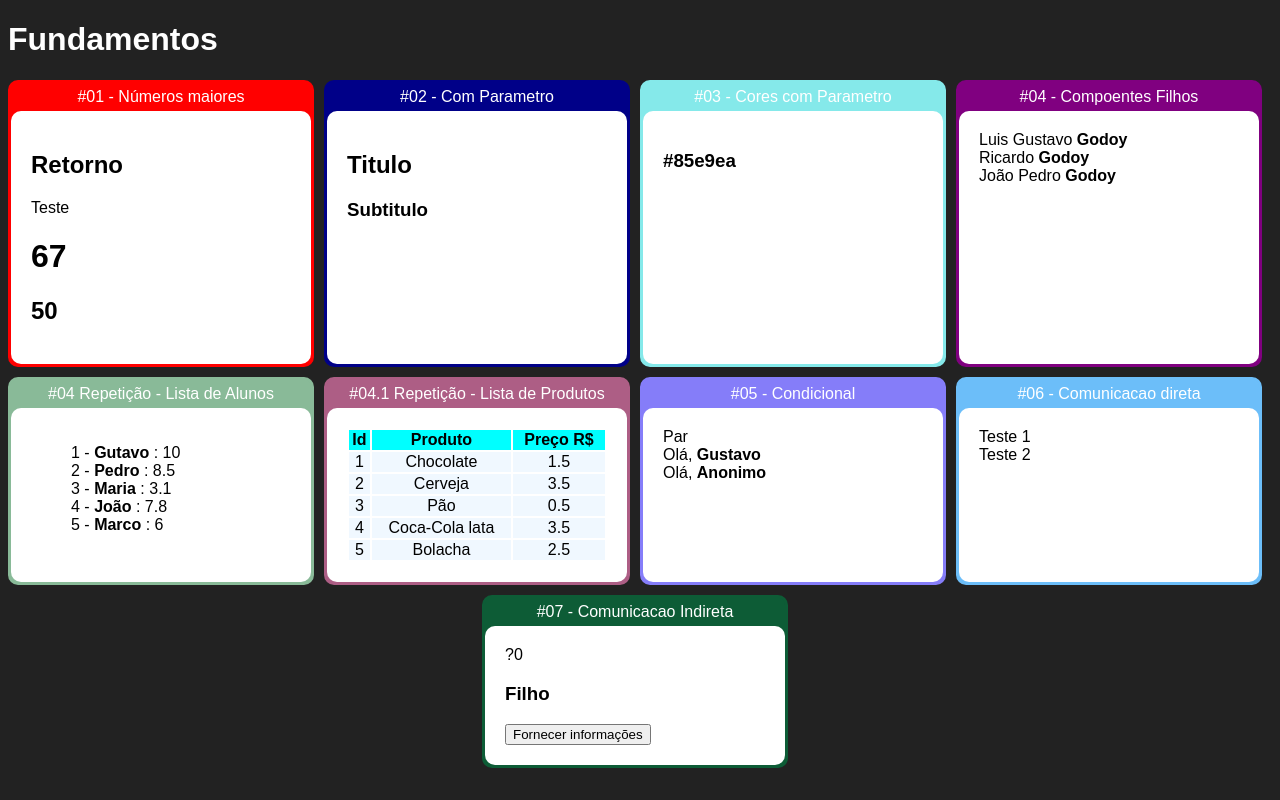
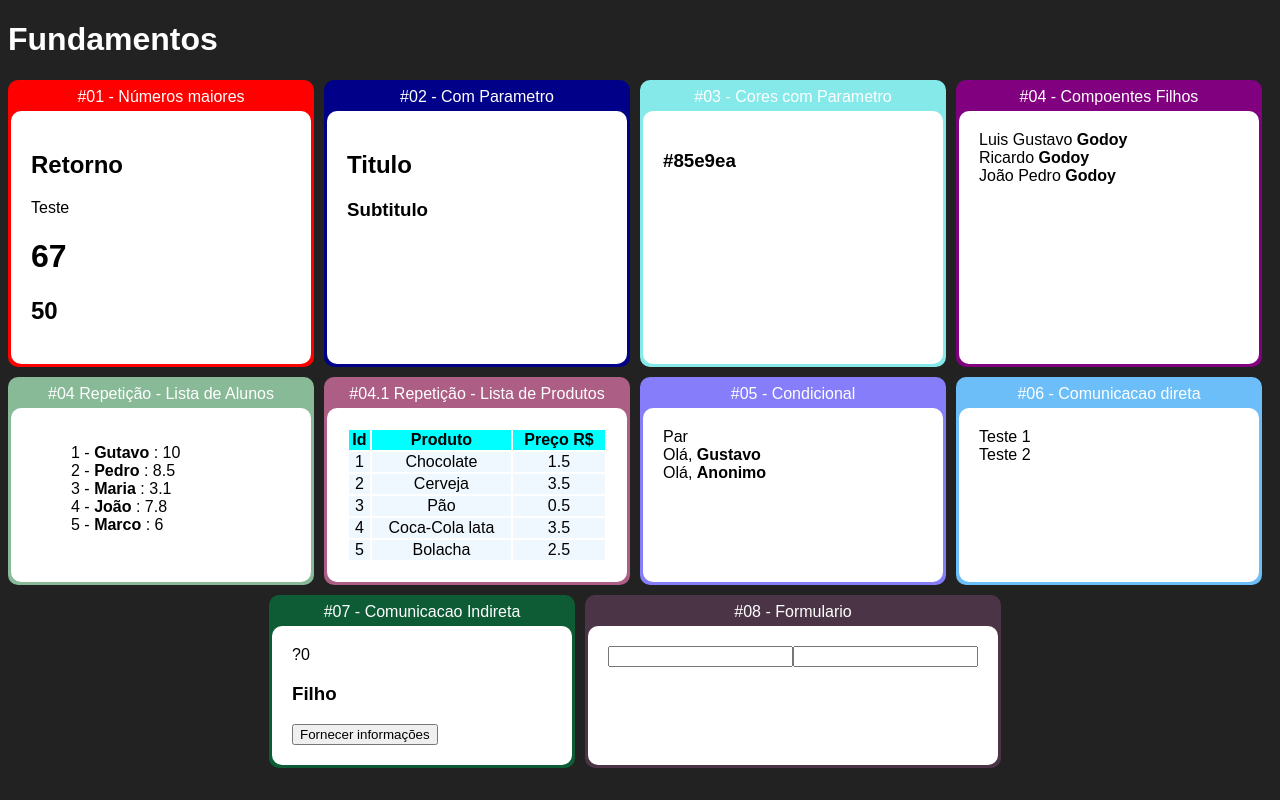
Before and after one commit to Scrowszinho/ReactJs, a React (Create React App) app in the folder Primeira aula/: page / in a window 1280 px wide. Built offline with nearby package versions, Linux system fonts and the light colour scheme.

Commit message:
Aula: Input / componente controlado

```diff
--- a/Primeira aula/src/App.jsx
+++ b/Primeira aula/src/App.jsx
@@ -11,9 +11,9 @@ import ListaAluno from './components/repeticao/ListaAluno';
 import TabelaProdutos from './components/repeticao/TabelaProdutos';
 import ParOuImpar from './components/condicional/ParOuImpar';
 import UsuarioInfo from './components/condicional/UsuarioInfo';
-import ComunicacaoDireta from './components/comunicacao/DiretaPai';
 import DiretaPai from './components/comunicacao/DiretaPai';
 import IndiretaPai from './components/comunicacao/IndiretaPai';
+import Input from './components/formulario/Input';
 var cor = Cor();
 
 export default () => {
@@ -55,6 +55,9 @@ export default () => {
                 <Card titulo={'#07 - Comunicacao Indireta'} color={Cor()}>
                   <IndiretaPai></IndiretaPai>
                 </Card>
+                <Card titulo={'#08 - Formulario'} color={Cor()}>
+                  <Input></Input>
+                </Card>
             </div>
         </div>
     );
--- /dev/null
+++ b/Primeira aula/src/components/formulario/Input.css
@@ -0,0 +1,3 @@
+.Input input{
+ padding: 10px;
+}
--- /dev/null
+++ b/Primeira aula/src/components/formulario/Input.jsx
@@ -0,0 +1,12 @@
+import React, {useState} from 'react';
+import './Input.css';
+
+export default props =>{
+    const[valor,setValor] = useState('');
+    return(
+        <div>
+            <input value={valor} onChange={t => setValor(t.target.value)} />
+            <input value={valor} readOnly />
+        </div>
+);
+}
```
